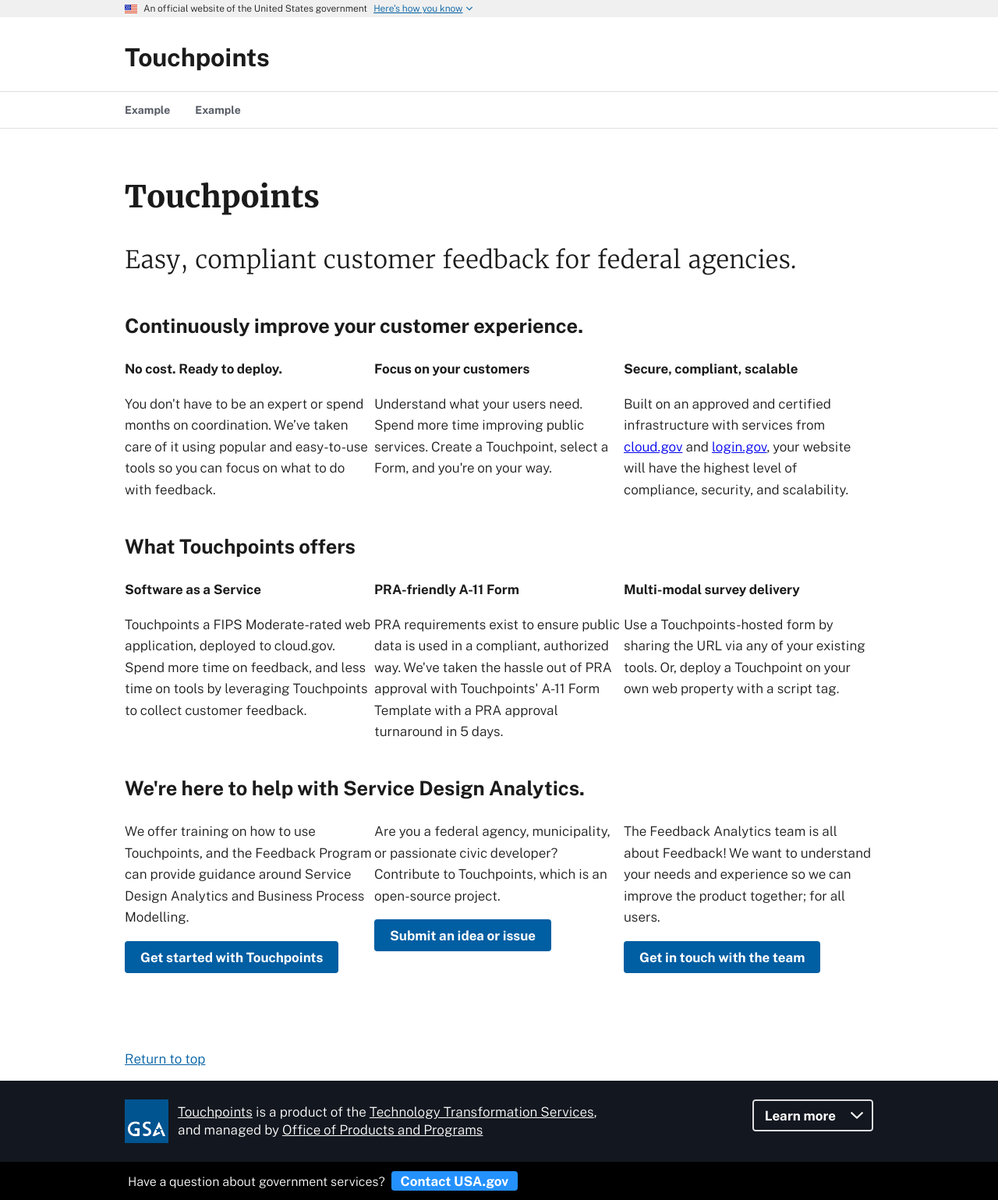
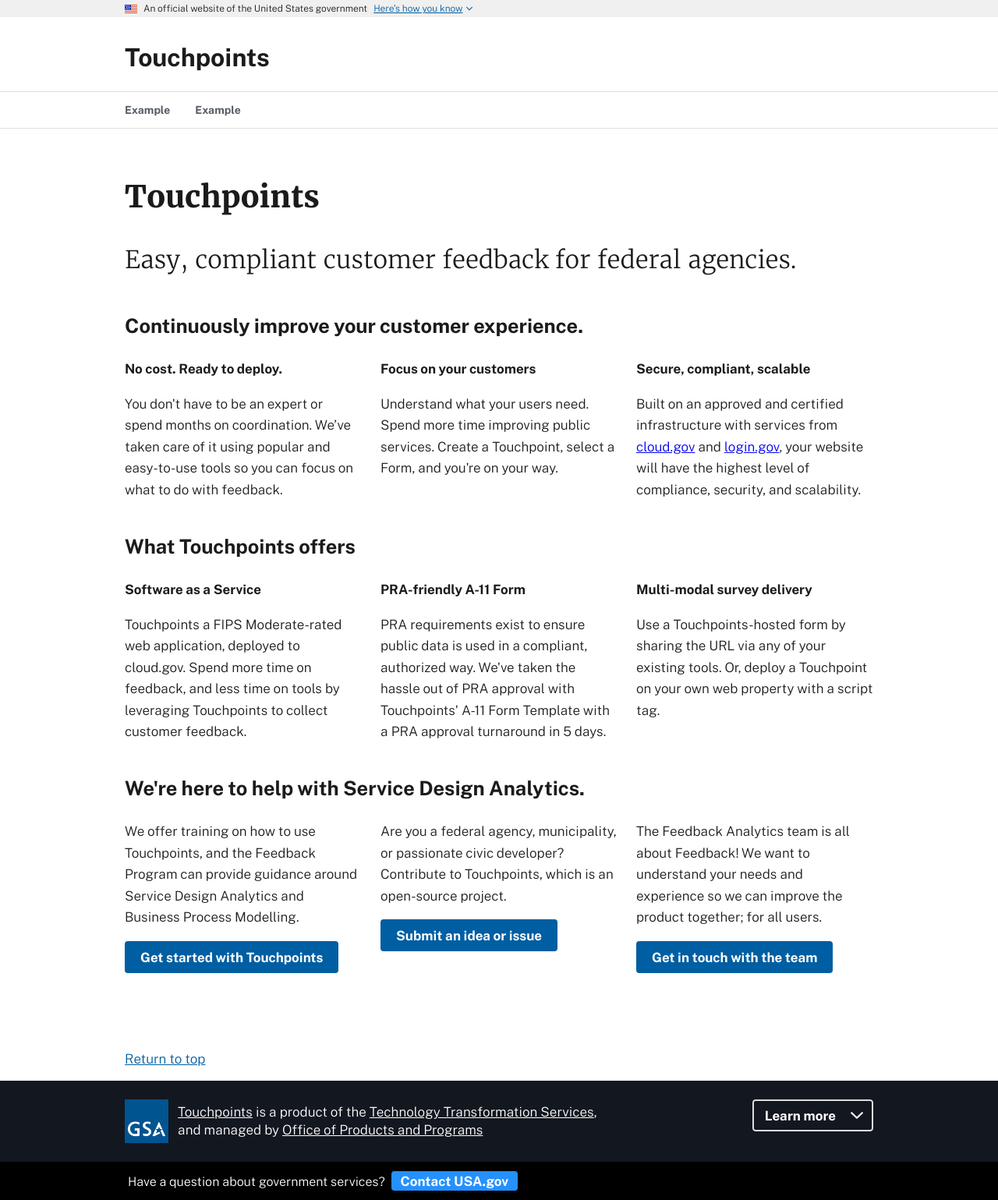
Before and after one commit to GSA-TTS/touchpoints-site, a Jekyll site: the page built from index.md, in a window 1280 px wide. Shown: the whole page at 78% size. Built offline with Jekyll 4.4.1, drawn with Linux system fonts in a browser that asks for light colours.

Commit message:
add gutters to columns

```diff
--- a/index.md
+++ b/index.md
@@ -7,14 +7,14 @@ deck: "Easy, compliant customer feedback for federal agencies."
 
 
 
-<div class="grid-row">
+<div class="grid-row grid-gap-lg">
   <div class="tablet:grid-col">
     <h2>
       Continuously improve your customer experience.
     </h2>
   </div>
 </div>
-<div class="grid-row">
+<div class="grid-row grid-gap-lg">
   <div class="tablet:grid-col">
     <strong>
       No cost. Ready to deploy.
@@ -44,14 +44,14 @@ deck: "Easy, compliant customer feedback for federal agencies."
   </div>
 </div>
 
-<div class="grid-row">
+<div class="grid-row grid-gap-lg">
   <div class="tablet:grid-col">
     <h2>
       What Touchpoints offers
     </h2>
   </div>
 </div>
-<div class="grid-row">
+<div class="grid-row grid-gap-lg">
   <div class="tablet:grid-col">
     <strong>
       Software as a Service
@@ -78,14 +78,14 @@ deck: "Easy, compliant customer feedback for federal agencies."
   </div>
 </div>
 
-<div class="grid-row">
+<div class="grid-row grid-gap-lg">
   <div class="tablet:grid-col">
     <h2>
       We're here to help with Service Design Analytics.
     </h2>
   </div>
 </div>
-<div class="grid-row">
+<div class="grid-row grid-gap-lg">
   <div class="tablet:grid-col">
     We offer training on how to use Touchpoints, and the Feedback Program can provide guidance around Service Design Analytics and Business Process Modelling.
 
```
